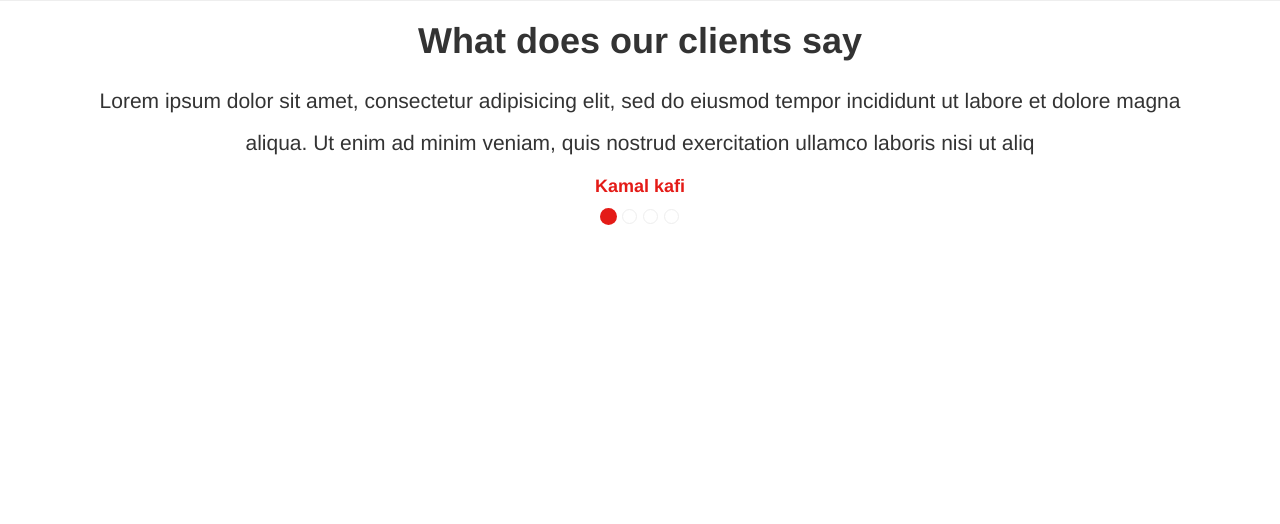
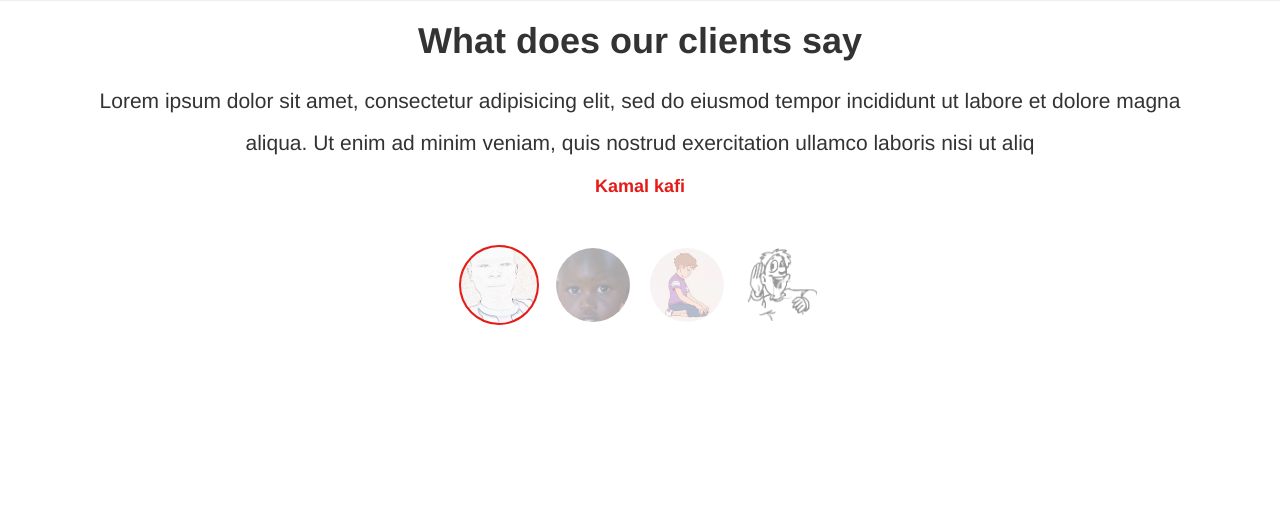
Before and after one commit to Kemo-Byte/bootstrap3, a PHP site: page / in a window 1280 px wide. Shown: the part 1162-1686 px from the top of the page. Run offline with PHP 8.4, Linux system fonts and the light colour scheme.

Commit message:
finishing testimonials and add images

```diff
--- a/css/style.css
+++ b/css/style.css
@@ -178,4 +178,42 @@ min-width: 200px;
 .testimonials .carousel-inner {
 	min-height: 160px;
 }
+
+.testimonials .carousel-indicators {
+	position: static;
+	margin-left: auto;
+	width: 100%;
+
+}
+
+.testimonials .carousel-indicators li {
+	text-indent: 0;
+	width: 80px;
+	height: 80px;
+	opacity: 0.4;
+	border: 3px solid #fff;
+	border-radius: 50px;
+	overflow: hidden;
+	margin: 5px;
+
+	-webkit-transition: all 1s ease;
+	-moz-transition: all 1s ease;
+	-o-transition: all 1s ease;
+	transition: all 1s ease;
+}
+
+.testimonials .carousel-indicators li.active {
+	width: 80px;
+	height: 80px;
+	background-color: none;
+	opacity: 1;
+	border: 2px solid #E41B17;
+
+}
+
+.testimonials .carousel-indicators li img {
+	max-width: 100%;
+
+}
+
 /*End Testimonials*/
--- a/index.php
+++ b/index.php
@@ -174,7 +174,7 @@
 			        <p class="lead">Lorem ipsum dolor sit amet, consectetur adipisicing elit, sed do eiusmod
 			        tempor incididunt ut labore et dolore magna aliqua. Ut enim ad minim veniam,
 			        quis nostrud exercitation ullamco laboris nisi ut aliq</p>
-			    	<span>Ahmed Adam</span>
+			    	<span>Mustafa waleed</span>
 
 			    </div>
 
@@ -198,10 +198,18 @@
 			</div>
 
 			 <ol class="carousel-indicators  hidden-xs">
-			    <li data-target="#testimonials_slide" data-slide-to="0" class="active"></li>
-			    <li data-target="#testimonials_slide" data-slide-to="1"></li>
-			    <li data-target="#testimonials_slide" data-slide-to="2"></li>
-			    <li data-target="#testimonials_slide" data-slide-to="3"></li>
+			    <li data-target="#testimonials_slide" data-slide-to="0" class="active">
+			    	<img src="images/av1.jpg" alt="one" />
+			    </li>
+			    <li data-target="#testimonials_slide" data-slide-to="1">
+			    	<img src="images/av2.png" alt="two" />
+			    </li>
+			    <li data-target="#testimonials_slide" data-slide-to="2">
+			    	<img src="images/av3.jpg" alt="three" />
+			    </li>
+			    <li data-target="#testimonials_slide" data-slide-to="3">
+			    	<img src="images/av4.png" alt="four" />
+			    </li>
 			  </ol>
 		</div>
 
```
Also changed, not shown: images/av1.jpg (added), images/av2.png (added), images/av3.jpg (added), images/av4.png (added).
